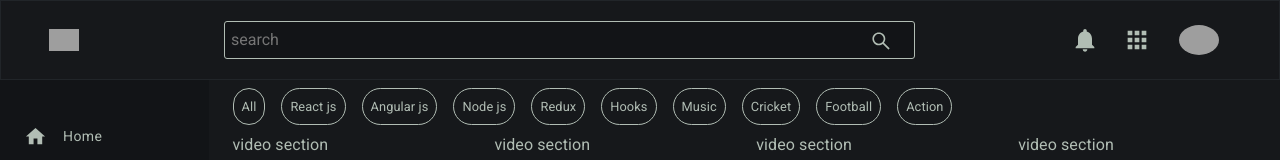
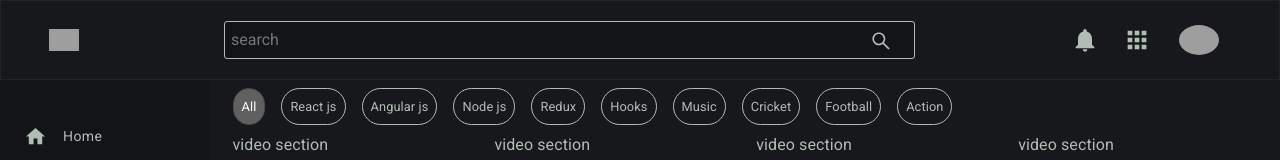
Before and after one commit to rahulnj/Reactjs-youtube-clone-app, a React (Create React App) app: page / in a window 1280 px wide. Shown: the top 160 px of the page. Built offline with nearby package versions, Linux system fonts and the light colour scheme; grey boxes are pictures that could not be loaded.

Commit message:
category bar hover added

```diff
--- a/src/components/CategoriesBar/_CategoriesBar.scss
+++ b/src/components/CategoriesBar/_CategoriesBar.scss
@@ -20,9 +20,17 @@ span{
     white-space: nowrap;
     border:1.5px solid $text-color;
     border-radius: 999px;
+    cursor: pointer;
 
-&:hover{
-background-color:#374a59;
+    &:hover{
+    background-color:#374a59;
+    }
+
+    &.active{
+        color: #fff;
+        background-color: #606060;
+        border-color: $border-color;
+
     }
   }
 }
```
